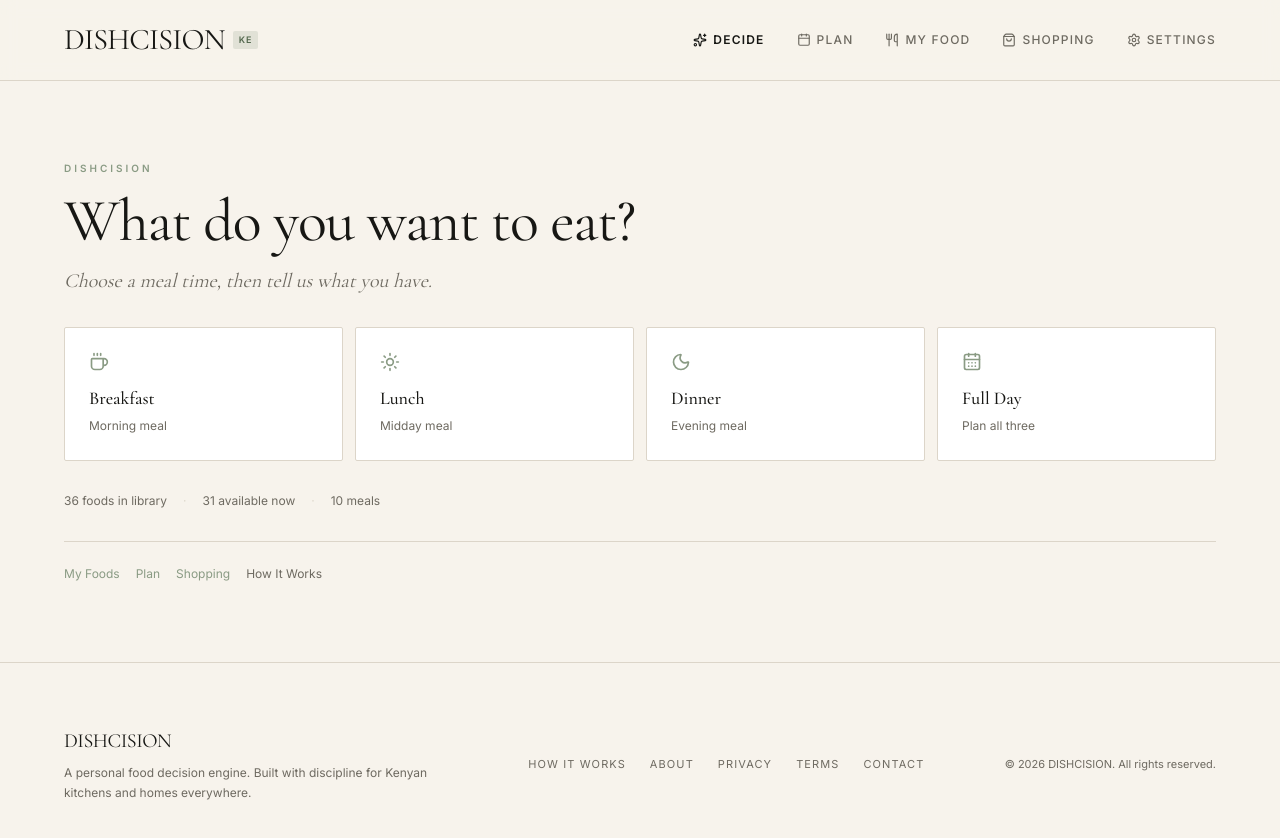
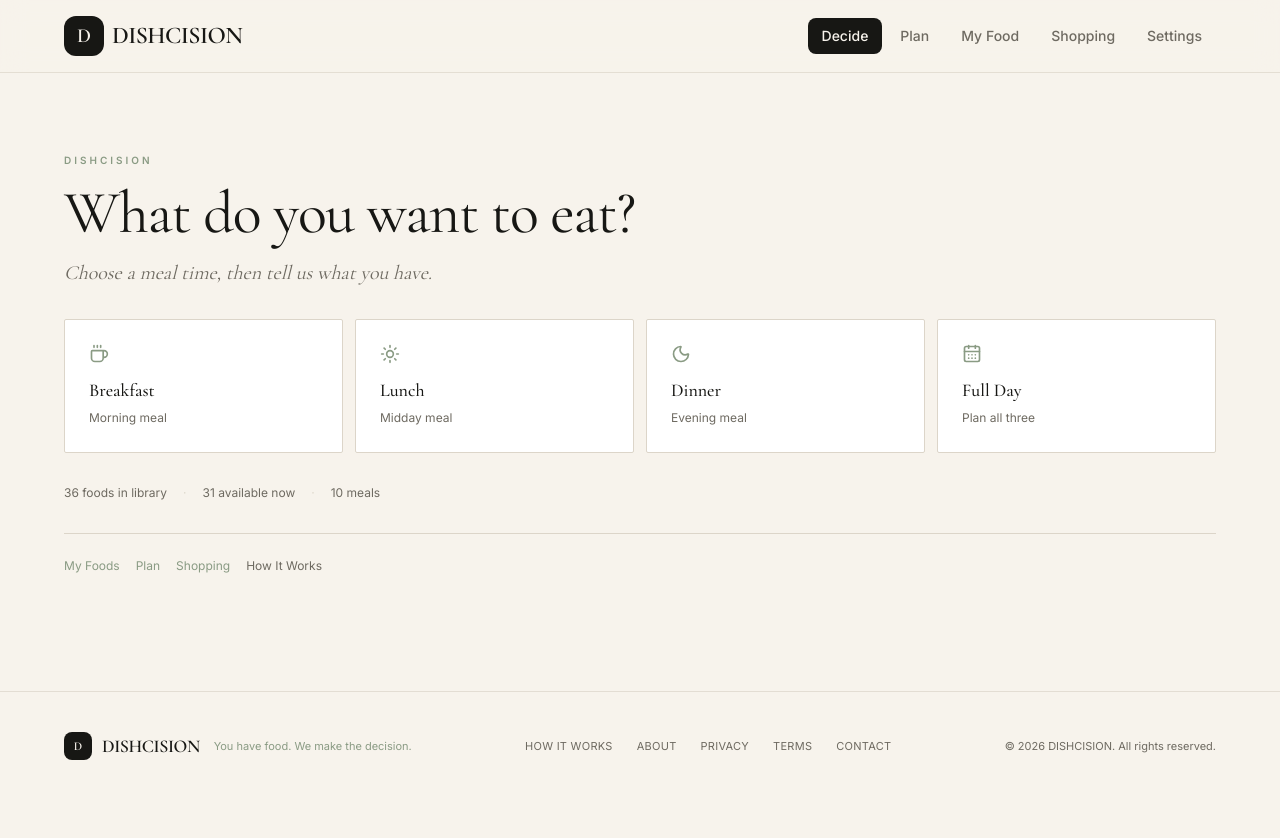
Before and after one commit to jeffkaberagithara-guru/dishcision, a Next.js app: page / in a window 1280 px wide. Shown: the top 838 px of the page. After the commit the page ends 800 px from the top, so only its background shows below. Built offline with nearby package versions, Linux system fonts and the light colour scheme.

Commit message:
Simplify navigation: cleaner logo mark, larger touch targets in header and bottom nav, lighter footer

```diff
--- a/components/layout/bottom-nav.tsx
+++ b/components/layout/bottom-nav.tsx
@@ -21,7 +21,7 @@ export const BottomNav: React.FC = () => {
   ];
 
   return (
-    <div className="md:hidden fixed bottom-0 left-0 right-0 z-40 bg-[#F7F3EC] border-t border-[#DCD5C9] px-4 py-2 flex justify-around items-center">
+    <nav className="md:hidden fixed bottom-0 left-0 right-0 z-40 bg-[#F7F3EC]/95 backdrop-blur-md border-t border-[#DCD5C9] px-2 pb-[max(0.5rem,env(safe-area-inset-bottom))] pt-1.5 flex justify-around items-center">
       {links.map(({ href, label, icon: Icon }) => {
         const isActive = href === "/" ? pathname === "/" : pathname.startsWith(href);
         return (
@@ -30,18 +30,18 @@ export const BottomNav: React.FC = () => {
             href={href}
             onClick={scrollToTop}
             className={cn(
-              "flex flex-col items-center gap-1 text-[10px] uppercase tracking-wider font-sans py-1 px-3 rounded",
+              "flex flex-col items-center gap-1 text-[10px] uppercase tracking-wider font-sans py-2 px-4 rounded-xl min-w-[4.5rem]",
               isActive
-                ? "text-[#171714] font-semibold"
+                ? "text-[#171714] bg-[#171714]/5 font-semibold"
                 : "text-[#6E6A61] hover:text-[#171714]",
             )}
           >
-            <Icon className="w-5 h-5" />
+            <Icon className="w-6 h-6" />
             <span>{label}</span>
           </Link>
         );
       })}
-    </div>
+    </nav>
   );
 };
 
--- a/components/layout/footer.tsx
+++ b/components/layout/footer.tsx
@@ -3,49 +3,26 @@ import Link from "next/link";
 
 export const Footer: React.FC = () => {
   return (
-    <footer className="hidden md:block w-full border-t border-[#DCD5C9] bg-[#F7F3EC] py-12 md:py-16">
-      <div className="container-editorial flex flex-col md:flex-row items-center justify-between gap-8 text-xs font-sans text-[#6E6A61]">
-        <div className="space-y-2 text-center md:text-left">
-          <div className="font-serif text-xl tracking-tight text-[#171714]">
+    <footer className="hidden md:block w-full border-t border-[#DCD5C9]/70 bg-[#F7F3EC] py-10">
+      <div className="container-editorial flex flex-col md:flex-row items-center justify-between gap-6 text-xs font-sans text-[#6E6A61]">
+        <div className="flex items-center gap-2.5">
+          <span className="grid place-items-center size-7 rounded-lg bg-[#171714] text-[#F7F3EC]">
+            <span className="font-serif font-semibold">D</span>
+          </span>
+          <span className="font-serif text-lg font-semibold tracking-tight text-[#171714]">
             DISHCISION
-          </div>
-          <p className="max-w-sm text-xs leading-relaxed">
-            A personal food decision engine. Built with discipline for Kenyan
-            kitchens and homes everywhere.
-          </p>
+          </span>
+          <span className="text-[11px] text-[#8A9B84] ml-1">
+            You have food. We make the decision.
+          </span>
         </div>
 
-        <div className="flex flex-wrap items-center justify-center gap-6 uppercase tracking-widest text-[11px]">
-          <Link
-            href="/how-it-works"
-            className="hover:text-[#171714] transition-colors"
-          >
-            How It Works
-          </Link>
-          <Link
-            href="/about"
-            className="hover:text-[#171714] transition-colors"
-          >
-            About
-          </Link>
-          <Link
-            href="/privacy"
-            className="hover:text-[#171714] transition-colors"
-          >
-            Privacy
-          </Link>
-          <Link
-            href="/terms"
-            className="hover:text-[#171714] transition-colors"
-          >
-            Terms
-          </Link>
-          <Link
-            href="/contact"
-            className="hover:text-[#171714] transition-colors"
-          >
-            Contact
-          </Link>
+        <div className="flex flex-wrap items-center justify-center gap-6 uppercase tracking-wide text-[11px]">
+          <Link href="/how-it-works" className="hover:text-[#171714] transition-colors">How It Works</Link>
+          <Link href="/about" className="hover:text-[#171714] transition-colors">About</Link>
+          <Link href="/privacy" className="hover:text-[#171714] transition-colors">Privacy</Link>
+          <Link href="/terms" className="hover:text-[#171714] transition-colors">Terms</Link>
+          <Link href="/contact" className="hover:text-[#171714] transition-colors">Contact</Link>
         </div>
 
         <div className="text-[11px] text-center md:text-right">
--- a/components/layout/header.tsx
+++ b/components/layout/header.tsx
@@ -3,13 +3,6 @@
 import React from "react";
 import Link from "next/link";
 import { usePathname } from "next/navigation";
-import {
-  Sparkles,
-  Utensils,
-  Calendar,
-  ShoppingBag,
-  Settings,
-} from "lucide-react";
 import { cn } from "@/lib/utils";
 
 interface HeaderProps {
@@ -20,105 +13,68 @@ const scrollToTop = () => {
   window.scrollTo({ top: 0, behavior: "instant" });
 };
 
+const NAV = [
+  { href: "/", label: "Decide" },
+  { href: "/app/plan", label: "Plan" },
+  { href: "/app/my-food", label: "My Food" },
+  { href: "/app/shopping", label: "Shopping" },
+  { href: "/app/settings", label: "Settings" },
+];
+
 export const Header: React.FC<HeaderProps> = ({ isPublic = false }) => {
   const pathname = usePathname();
 
   return (
-    <header className="w-full border-b border-[#DCD5C9] bg-[#F7F3EC]/90 backdrop-blur-sm sticky top-0 z-40">
-      <div className="container-editorial flex items-center justify-between h-16 md:h-20">
-        <Link href="/" onClick={scrollToTop} className="flex items-center gap-2">
-          <span className="font-serif text-2xl md:text-3xl font-normal tracking-tight text-[#171714]">
+    <header className="w-full border-b border-[#DCD5C9]/70 bg-[#F7F3EC]/85 backdrop-blur-md sticky top-0 z-40">
+      <div className="container-editorial flex items-center justify-between h-16 md:h-[4.5rem]">
+        <Link href="/" onClick={scrollToTop} className="flex items-center gap-2 group">
+          <span className="grid place-items-center size-9 md:size-10 rounded-xl bg-[#171714] text-[#F7F3EC] transition-transform group-hover:scale-105">
+            <span className="font-serif text-lg md:text-xl font-semibold">D</span>
+          </span>
+          <span className="font-serif text-xl md:text-2xl font-semibold tracking-tight text-[#171714]">
             DISHCISION
-          </span>
-          <span className="text-[9px] uppercase tracking-widest font-sans px-1.5 py-0.5 bg-[#8A9B84]/20 text-[#54684E] rounded-[2px] font-semibold">
-            KE
           </span>
         </Link>
 
-        <nav className="hidden md:flex items-center gap-6 md:gap-8 text-xs uppercase tracking-widest font-sans font-medium text-[#6E6A61]">
-          {isPublic ? (
-            <>
+        {!isPublic && (
+          <nav className="hidden md:flex items-center gap-1 text-sm font-medium text-[#6E6A61]">
+            {NAV.map(({ href, label }) => {
+              const isActive = href === "/" ? pathname === "/" : pathname.startsWith(href);
+              return (
                 <Link
-                href="/how-it-works"
-                className="hover:text-[#171714] transition-colors"
+                  key={href}
+                  href={href}
+                  onClick={scrollToTop}
+                  className={cn(
+                    "px-3.5 py-2 rounded-lg transition-colors",
+                    isActive
+                      ? "bg-[#171714] text-[#F7F3EC]"
+                      : "hover:text-[#171714] hover:bg-[#171714]/5",
+                  )}
                 >
+                  {label}
+                </Link>
+              );
+            })}
+          </nav>
+        )}
+
+        {isPublic && (
+          <nav className="hidden md:flex items-center gap-1 text-sm font-medium text-[#6E6A61]">
+            <Link href="/how-it-works" className="px-3.5 py-2 rounded-lg hover:text-[#171714] hover:bg-[#171714]/5 transition-colors">
               How It Works
             </Link>
-              <Link
-                href="/about"
-                className="hover:text-[#171714] transition-colors hidden sm:inline-block"
-              >
+            <Link href="/about" className="px-3.5 py-2 rounded-lg hover:text-[#171714] hover:bg-[#171714]/5 transition-colors">
               About
             </Link>
             <Link
               href="/"
-                className="px-4 py-2 bg-[#171714] text-[#F7F3EC] rounded-[2px] hover:bg-[#2A2925] transition-colors text-xs font-sans tracking-widest uppercase"
+              className="ml-2 px-5 py-2.5 bg-[#171714] text-[#F7F3EC] rounded-xl hover:bg-[#2A2925] transition-colors"
             >
               Enter App
             </Link>
-            </>
-          ) : (
-            <>
-              <Link
-                href="/"
-                onClick={scrollToTop}
-                className={cn(
-                  "flex items-center gap-1.5 hover:text-[#171714] transition-colors",
-                  pathname === "/" && "text-[#171714] font-semibold",
+          </nav>
         )}
-              >
-                <Sparkles className="w-3.5 h-3.5" />
-                <span>Decide</span>
-              </Link>
-              <Link
-                href="/app/plan"
-                onClick={scrollToTop}
-                className={cn(
-                  "flex items-center gap-1.5 hover:text-[#171714] transition-colors",
-                  pathname === "/app/plan" && "text-[#171714] font-semibold",
-                )}
-              >
-                <Calendar className="w-3.5 h-3.5" />
-                <span>Plan</span>
-              </Link>
-              <Link
-                href="/app/my-food"
-                onClick={scrollToTop}
-                className={cn(
-                  "flex items-center gap-1.5 hover:text-[#171714] transition-colors",
-                  pathname === "/app/my-food" && "text-[#171714] font-semibold",
-                )}
-              >
-                <Utensils className="w-3.5 h-3.5" />
-                <span>My Food</span>
-              </Link>
-              <Link
-                href="/app/shopping"
-                onClick={scrollToTop}
-                className={cn(
-                  "flex items-center gap-1.5 hover:text-[#171714] transition-colors",
-                  pathname === "/app/shopping" &&
-                    "text-[#171714] font-semibold",
-                )}
-              >
-                <ShoppingBag className="w-3.5 h-3.5" />
-                <span>Shopping</span>
-              </Link>
-              <Link
-                href="/app/settings"
-                onClick={scrollToTop}
-                className={cn(
-                  "flex items-center gap-1.5 hover:text-[#171714] transition-colors",
-                  pathname === "/app/settings" &&
-                    "text-[#171714] font-semibold",
-                )}
-              >
-                <Settings className="w-3.5 h-3.5" />
-                <span>Settings</span>
-              </Link>
-            </>
-          )}
-        </nav>
       </div>
     </header>
   );
```
Lines whose indentation alone changed are shown as unchanged.
